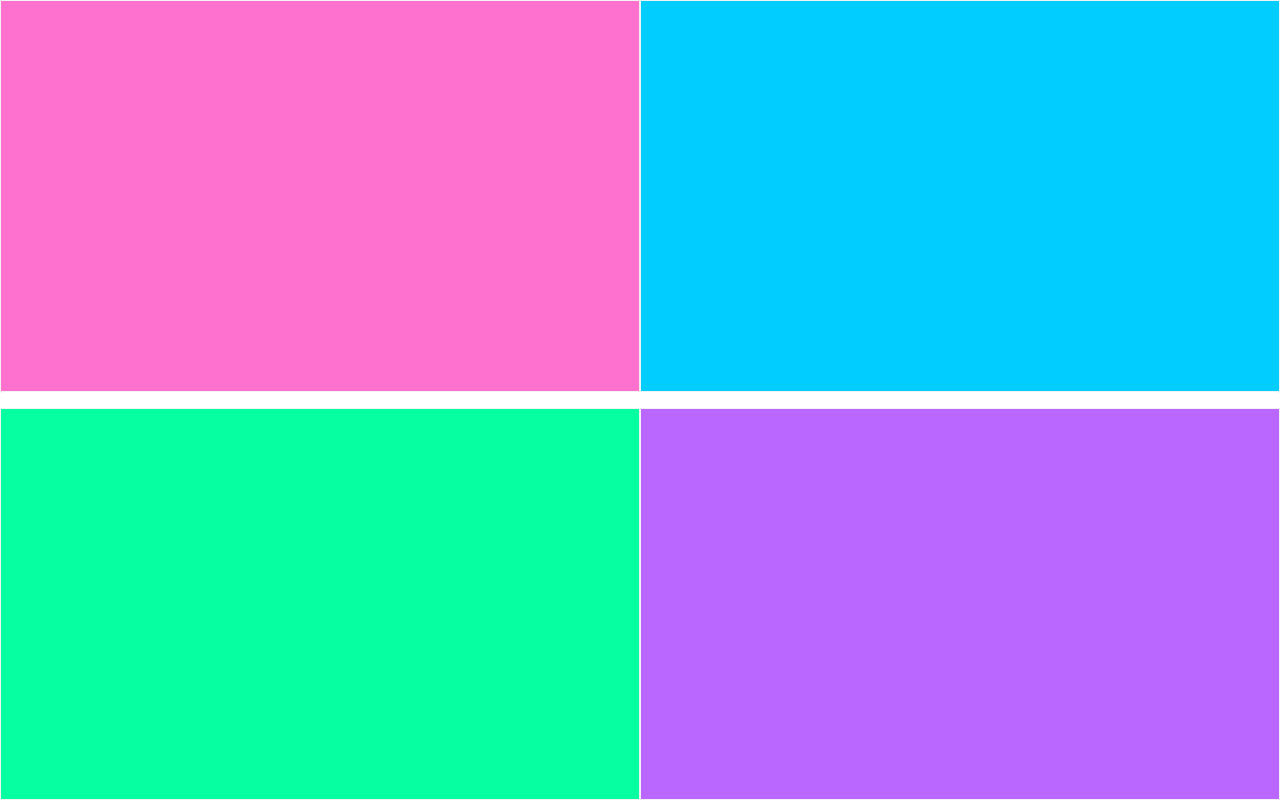
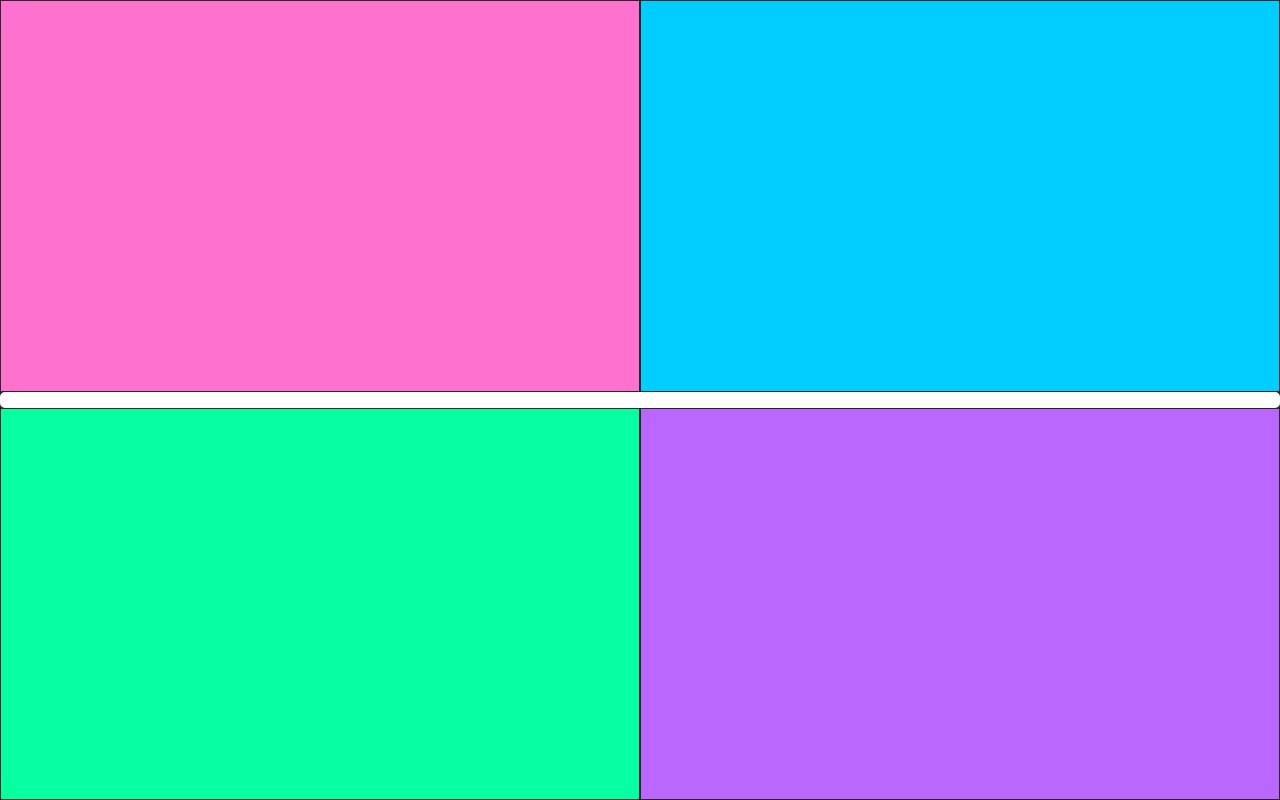
Before and after one commit to oscareab/button-mashers, a website: page public/client.html in a window 1280 px wide. Drawn offline with nearby package versions, Linux system fonts and the light colour scheme; files whose address does not match are found by name.

Commit message:
light mode fixes

```diff
--- a/public/client.html
+++ b/public/client.html
@@ -11,15 +11,19 @@
     <title>Button Mashers</title>
 </head>
 
-<body>
+<body class="bg-[#27272a]">
     <div class="h-screen w-screen grid grid-cols-2 grid-rows-3" style="grid-template-rows: 1fr auto 1fr;">
-        <button id="pinkBtn" class="btn rounded-none bg-pink hover:bg-pink active:bg-[#FFFFFF] h-full w-full"></button>
-        <button id="blueBtn" class="btn rounded-none bg-blue hover:bg-blue active:bg-[#FFFFFF] h-full w-full"></button>
+        <button id="pinkBtn"
+            class="border-[#27272a] btn rounded-none bg-pink hover:bg-pink active:bg-[#FFFFFF] h-full w-full"></button>
+        <button id="blueBtn"
+            class="border-[#27272a] btn rounded-none bg-blue hover:bg-blue active:bg-[#FFFFFF] h-full w-full"></button>
         <div id="healthDiv" class="w-full h-4  col-span-2">
             <div class='bg-white h-full' style='width: 100%; border-radius: 5px;'></div>
         </div>
-        <button id="greenBtn" class="btn rounded-none bg-green hover:bg-green active:bg-[#FFFFFF] h-full w-full"></button>
-        <button id="purpBtn" class="btn rounded-none bg-purp hover:bg-purp active:bg-[#FFFFFF] h-full w-full"></button>
+        <button id="greenBtn"
+            class="border-[#27272a] btn rounded-none bg-green hover:bg-green active:bg-[#FFFFFF] h-full w-full"></button>
+        <button id="purpBtn"
+            class="border-[#27272a] btn rounded-none bg-purp hover:bg-purp active:bg-[#FFFFFF] h-full w-full"></button>
     </div>
 </body>
 
--- a/tailwind.config.js
+++ b/tailwind.config.js
@@ -42,6 +42,7 @@ export default {
       black: "#000000"
     },
   },
+  darkMode: false,
   plugins: [
     require('daisyui'),
   ],
```
Also changed, not shown: public/styles/output.css.
